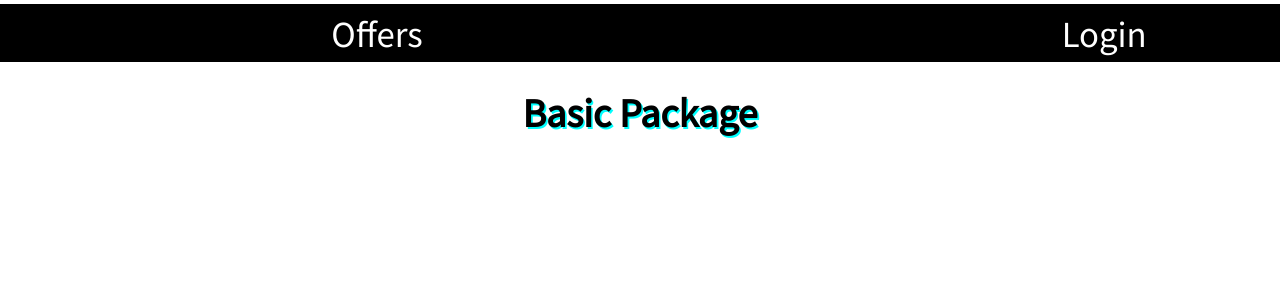
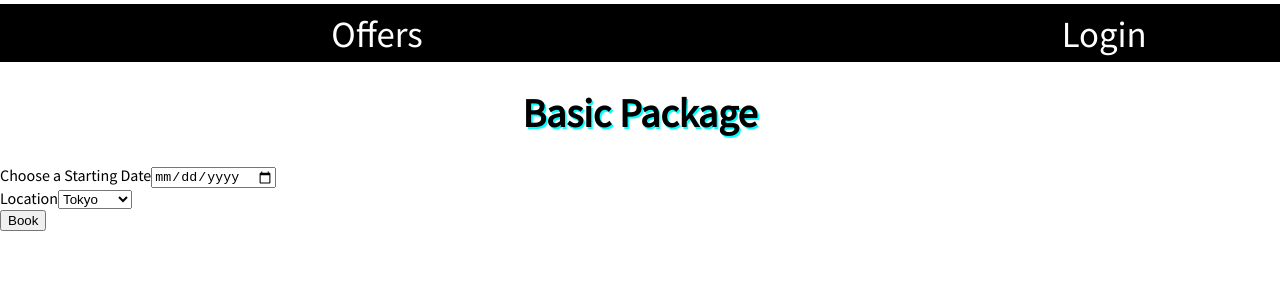
Before and after one commit to gabriellazarov/Travel-Agency-Project, a React (Create React App) app: page /offers/Basic in a window 1280 px wide. Shown: the top 300 px of the page. Built offline with nearby package versions, Linux system fonts and the light colour scheme.

Commit message:
adding booking

```diff
--- a/src/components/AuthComponents/AuthContent.module.css
+++ b/src/components/AuthComponents/AuthContent.module.css
@@ -8,7 +8,7 @@
   padding: 1rem;
   text-align: center;
 
-  margin-top: 250px;
+  margin-top: 25vh;
 }
 
 .auth h1 {
--- a/src/components/OffersComponents/PackagePage.js
+++ b/src/components/OffersComponents/PackagePage.js
@@ -1,3 +1,4 @@
+import { useState } from 'react';
 import { useParams, Redirect } from 'react-router';
 import Navbar from '../SharedComponents/Navbar';
 
@@ -36,7 +37,10 @@ const DUMMY_VALID_OFFERS = [
 
 //ADD LOGIC TO NAVIGATE AUTOMATICALLY TO LOGIN/REGISTER PAGE IF A REQUEST IS SENT AND WHEN ONE OF THE OPERATIONS IS DONE NAVIGATE AUTOMATICALLY BACK WITH SAVED INPUTS
 const PackagePage = () => {
+  const [isLoading, setIsLoading] = useState(false);
+
   const chosenOffer = useParams().package;
+
   if (!DUMMY_VALID_OFFERS.map((offer) => offer.title).includes(chosenOffer)) {
     return <Redirect to={'/introduction'} />;
   }
@@ -45,6 +49,27 @@ const PackagePage = () => {
     <>
       <Navbar />
       <h1 className={classes.header}>{chosenOffer} Package</h1>
+
+      <section>
+        <form>
+          <div>
+            <label htmlFor="startingDate">Choose a Starting Date</label>
+            <input type="date" id="startingDate" required />
+          </div>
+          <div>
+            <label htmlFor="location">Location</label>
+            <select id="location" required>
+              <option value="tokyo">Tokyo</option>
+              <option value="kyoto">Kyoto</option>
+              <option value="osaka">Osaka</option>
+              <option value="okinawa">Okinawa</option>
+            </select>
+          </div>
+          <div className={classes.actions}>
+            {isLoading ? <p>Sending request...</p> : <button>Book</button>}
+          </div>
+        </form>
+      </section>
     </>
   );
 };
```
